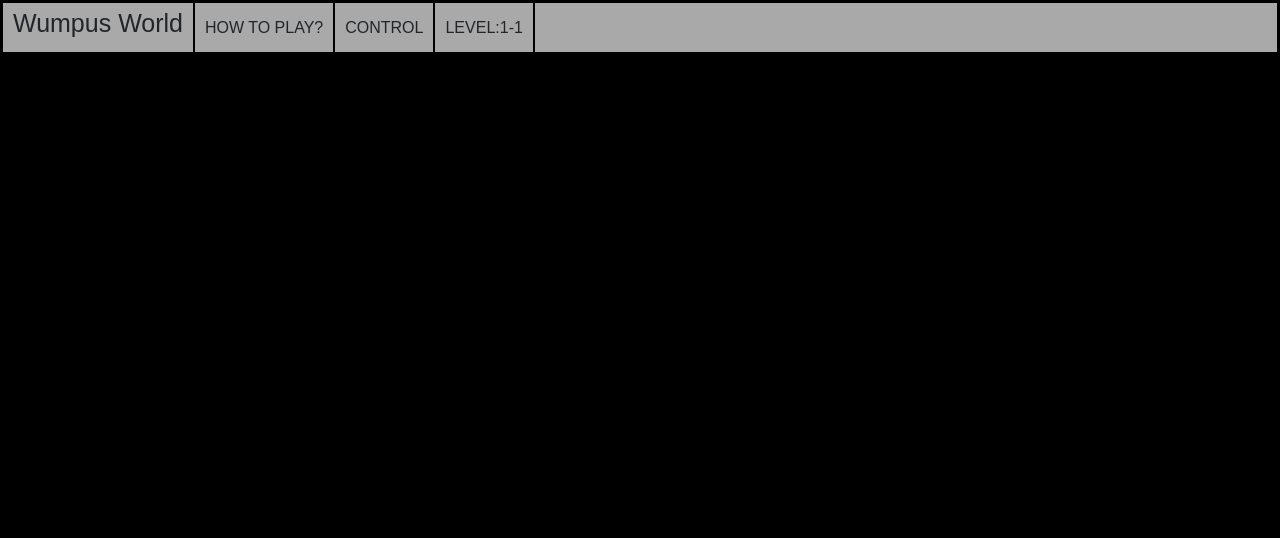
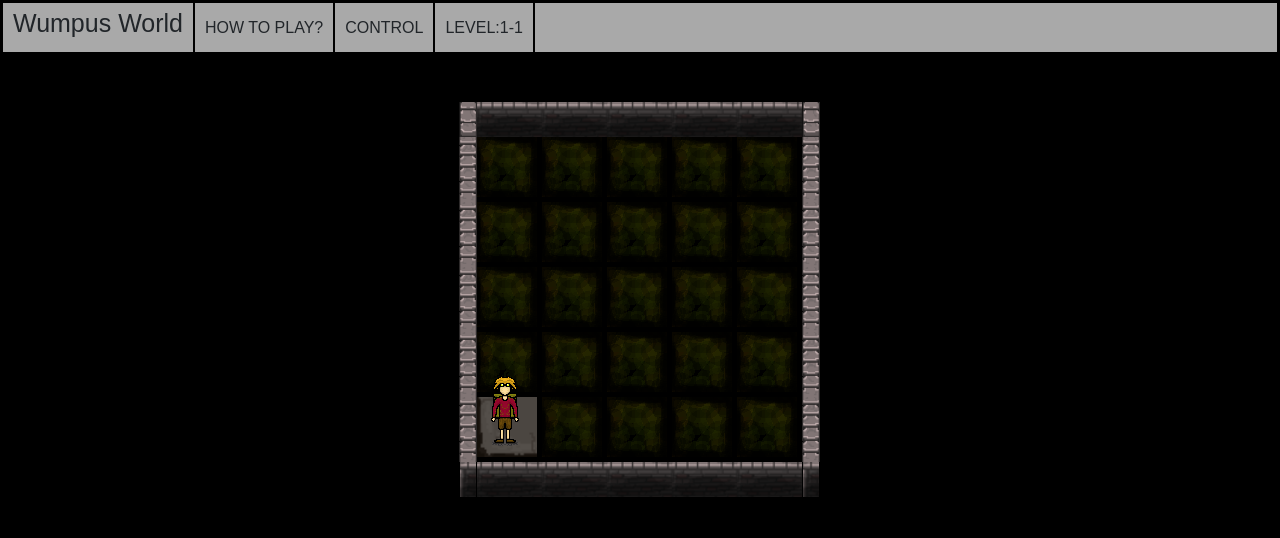
Before and after one commit to owenbebebe/Wumpus-World-, a website with bundled scripts: page index.html in a window 1280 px wide. Built offline with nearby package versions, Linux system fonts and the light colour scheme; files whose address does not match are found by name.

Commit message:
Add files via upload

```diff
--- a/css/style.css
+++ b/css/style.css
@@ -67,11 +67,10 @@ body {
     align-items: center;
     flex-direction: column;
     position: absolute;
-    height: 0px;
+    height: 0rem;
     width: 50rem;
     overflow: hidden;
     transition: height 1s ease;
-    transition: width 1s ease;
     background-color: gray;
     color: white;
     z-index: 1001;
@@ -110,52 +109,52 @@ body {
 }
 
 .brdr-corner {
-    background-image: url(images/corner\ up.png);
+    background-image: url(../images/corner\ up.png);
     width: 35px;
     height: 35px;
 }
 
 .brdr-corner-down {
-    background-image: url(images/corner-down.png);
+    background-image: url(../images/corner-down.png);
     width: 16px;
     height: 35px;
 }
 
 .brdr-side-horix {
-    background-image: url(images/border-side.png);
+    background-image: url(../images/border-side.png);
     height: 65px;
     width: 18px;
 }
 
 .brdr-side-verti {
-    background-image: url(images/border-up.png);
+    background-image: url(../images/border-up.png);
     height: 35px;
     width: 65px;
 }
 
 .block-side {
-    background-image: url(images/side.png);
+    background-image: url(../images/side.png);
 }
 
 .block-corner {
-    background-image: url(images/corner.png);
+    background-image: url(../images/corner.png);
 }
 
 .block-side {
-    background-image: url(images/side.png);
+    background-image: url(../images/side.png);
 }
 
 .block-fill1 {
-    background-image: url(images/fill1.png);
+    background-image: url(../images/fill1.png);
 }
 
 .block-fill2 {
-    background-image: url(images/fill2.png);
+    background-image: url(../images/fill2.png);
 }
 
 .player {
     z-index: 900;
-    background-image: url(images/player-front.png);
+    background-image: url(../images/player-front.png);
 }
 
 
@@ -169,7 +168,7 @@ body {
 
 .fog {
    position: absolute;
-   background-image: url(images/fog.png);
+   background-image: url(../images/fog.png);
 }
 
 .arrow {
@@ -177,27 +176,27 @@ body {
 }
 
 .breeze {
-    background-image: url(images/breeze.png);
+    background-image: url(../images/breeze.png);
 }
 
 .pit {
-    background-image: url(images/pit.png);
+    background-image: url(../images/pit.png);
 }
 
 .stench {
-    background-image: url(images/stench.png);
+    background-image: url(../images/stench.png);
 }
 
 .wumpus {
-    background-image: url(images/wumpus.png);
+    background-image: url(../images/wumpus.png);
 }
 
 .glitter {
-    background-image: url(images/glitter.png);
+    background-image: url(../images/glitter.png);
 }
 
 .treasure {
-    background-image: url(images/treasure.png);
+    background-image: url(../images/treasure.png);
 }
 
 /* Description Box */
```
